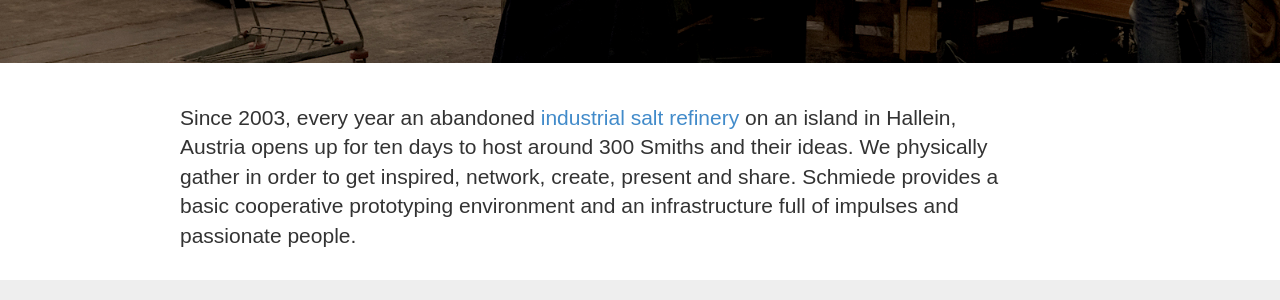
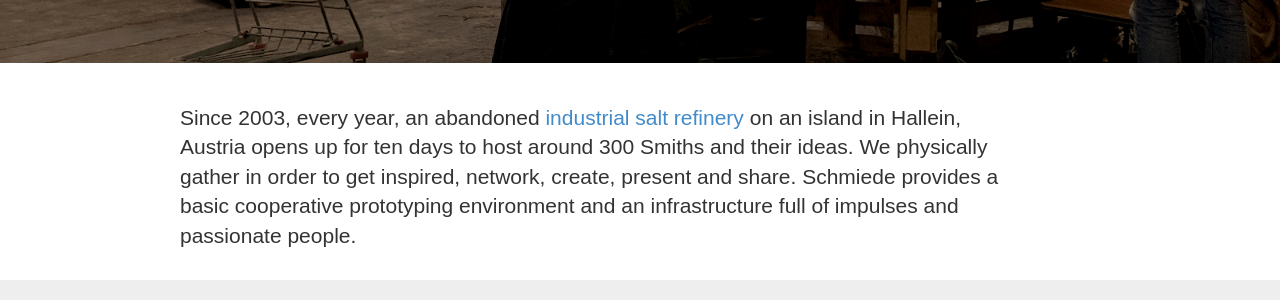
Before and after one commit to philippWassibauer/schmiede_web, a Jekyll site: the page built from apply/index.html, in a window 1280 px wide and 900 px high, scrolled down 393 px. Shown: the part 154-454 px from the top of the window. Built offline with Jekyll 4.4.1, drawn with Linux system fonts in a browser that asks for light colours.

```diff
--- a/apply/index.html
+++ b/apply/index.html
@@ -10,7 +10,7 @@ title: Schmiede Application
   <div class="container" style="margin-top: 40px;">
     <div class="col-md-9 col-md-offset-1">
       <p class="lead">
-        Since 2003, every year an abandoned <a href="/location/">industrial salt refinery</a> on an island in Hallein,
+        Since 2003, every year, an abandoned <a href="/location/">industrial salt refinery</a> on an island in Hallein,
         Austria opens up for ten days to host around 300 Smiths and their ideas.
         We physically gather in order to get inspired, network, create,
         present and share. Schmiede provides a basic cooperative prototyping
```
